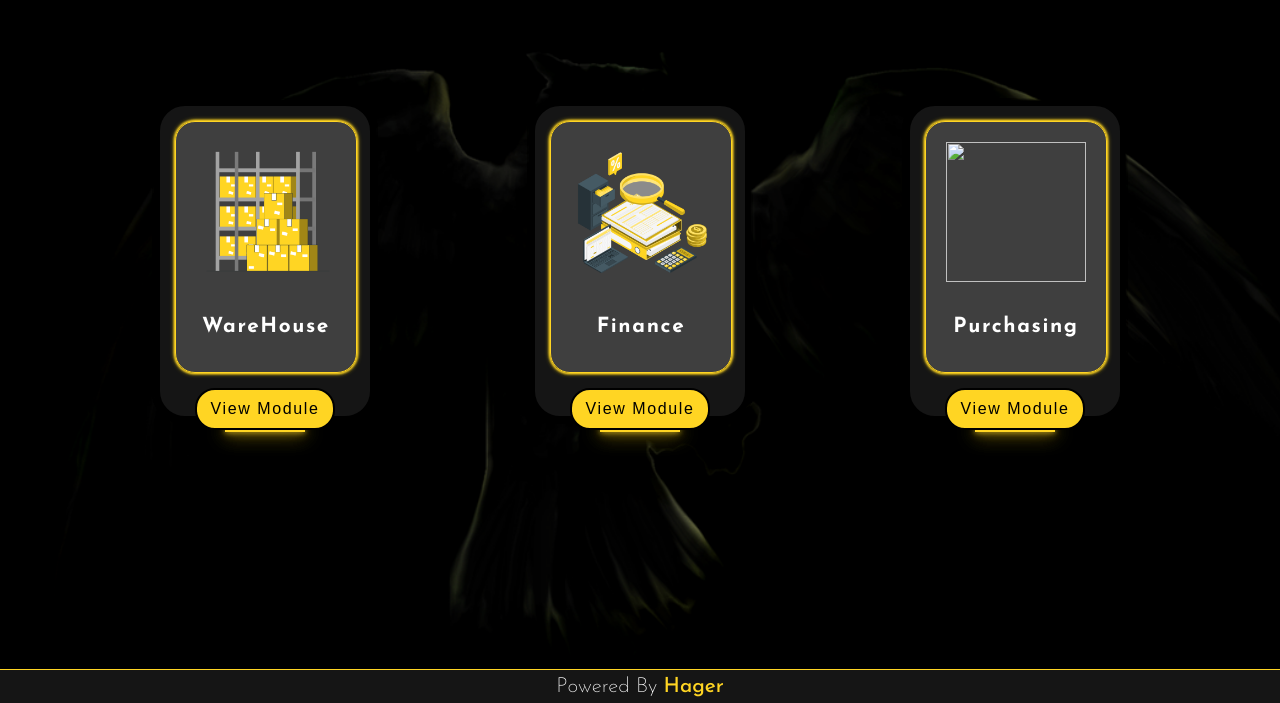
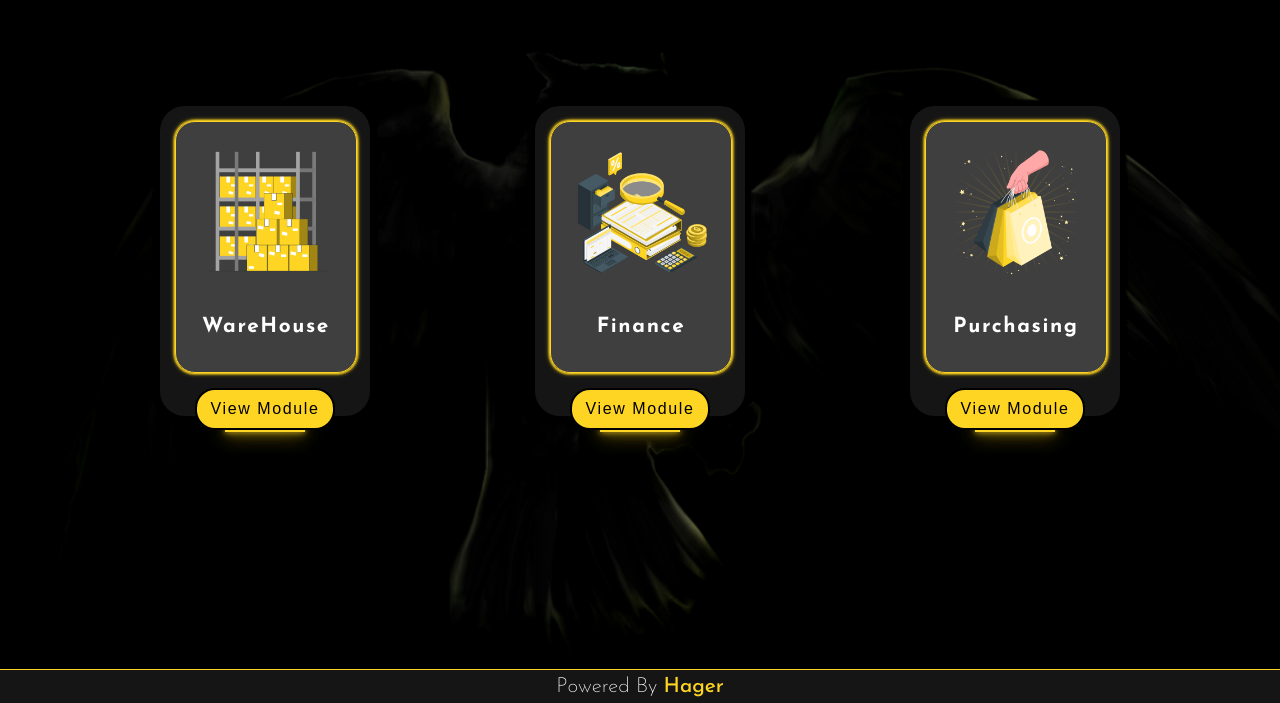
Before and after one commit to fatma0010/ERP_Dasgboard, a plain HTML site: page index.html in a window 1280 px wide. Shown: the part 97-800 px from the top of the page. Drawn offline with Linux system fonts and the light colour scheme.

Commit message:
Update index.html

```diff
--- a/index.html
+++ b/index.html
@@ -78,7 +78,7 @@
 
 					<div id="module1" class="store2">
 					  <div id="head">
-					   <img src="icons/.png">
+					   <img src="icons/Shopping.png">
 
 							<div id="body">
 							   <h1>purchasing</h1>
```
